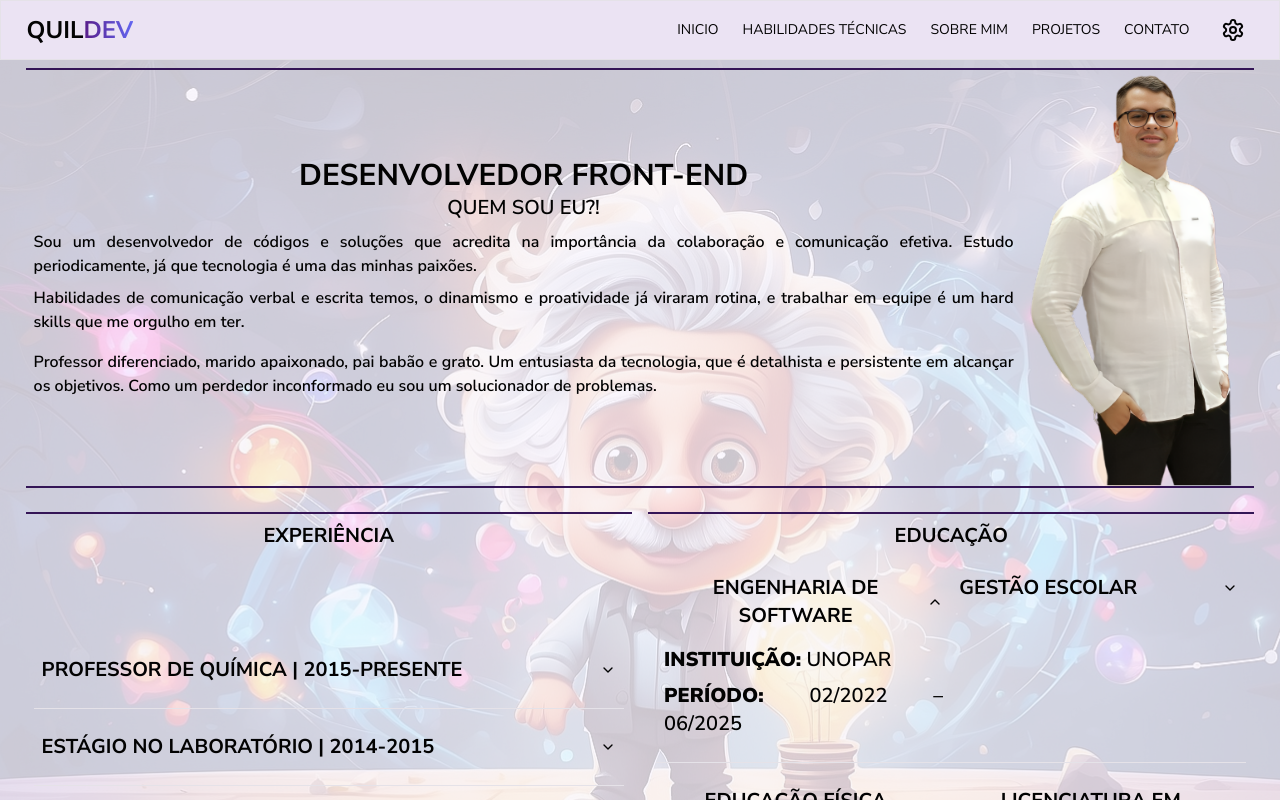
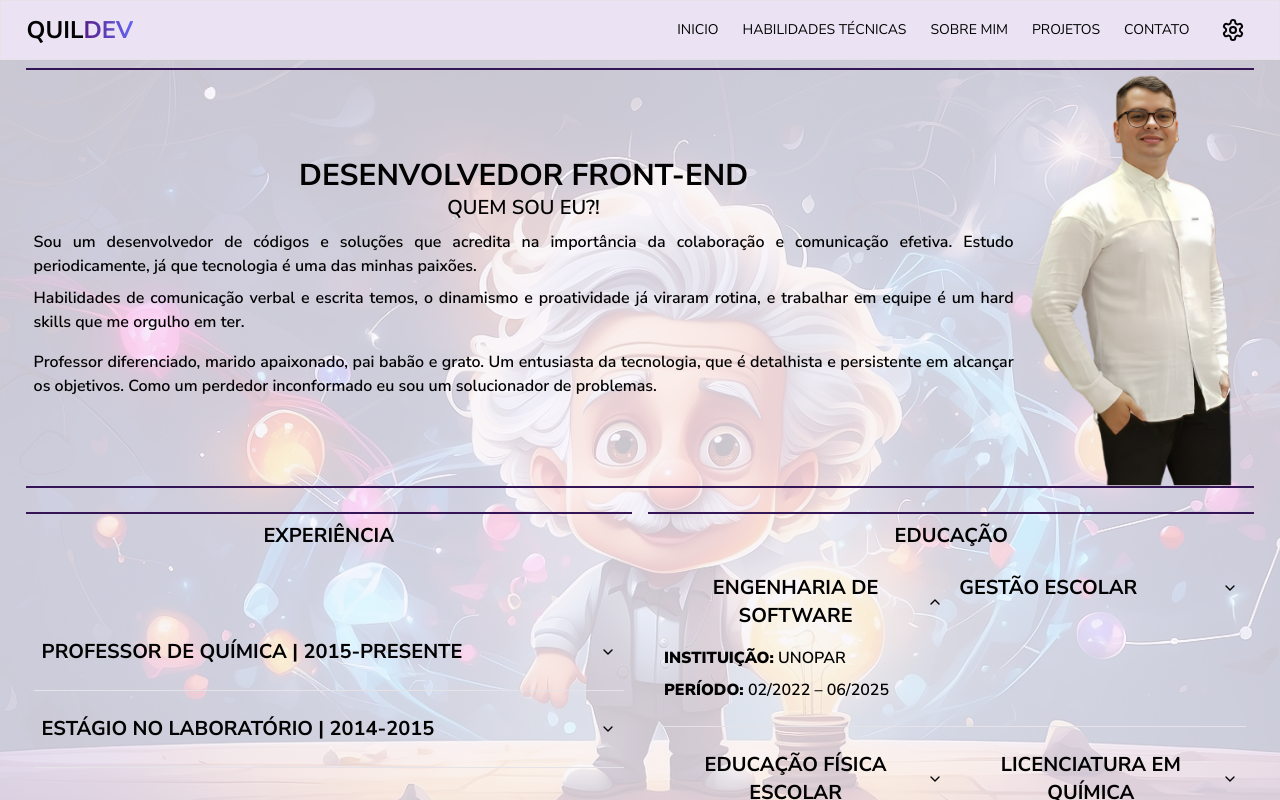
Before and after one commit to QuiLion7/quildev, a Next.js app: page /about in a window 1280 px wide. Both pictures are taken after a click on the button "ENGENHARIA DE SOFTWARE". Shown: the top 800 px of the page. Built offline with nearby package versions, Linux system fonts and the light colour scheme.

Commit message:
style: adjust display proportions in experience and education components

```diff
--- a/src/components/education.tsx
+++ b/src/components/education.tsx
@@ -56,10 +56,10 @@ export default function Education() {
                 {educ.degree}
               </AccordionTrigger>
               <AccordionContent className="flex flex-col gap-2">
-                <h3 className="text-justify text-[0.7rem] font-semibold duration-300 hover:text-primary sm:text-xs md:text-sm lg:text-xl">
+                <h3 className="text-justify text-[0.7rem] font-semibold duration-300 hover:text-primary sm:text-xs md:text-sm lg:text-base ">
                   <strong>INSTITUIÇÃO:</strong> {educ.institution}
                 </h3>
-                <h3 className="text-justify text-[0.7rem] font-semibold duration-300 hover:text-primary sm:text-xs md:text-sm lg:text-xl">
+                <h3 className="text-justify text-[0.7rem] font-semibold duration-300 hover:text-primary sm:text-xs md:text-sm lg:text-base">
                   <strong>PERÍODO:</strong> {educ.period}
                 </h3>
               </AccordionContent>
--- a/src/components/experience.tsx
+++ b/src/components/experience.tsx
@@ -60,14 +60,14 @@ export default function Experience() {
                 {experience.role} | {experience.period}
               </AccordionTrigger>
               <AccordionContent className="flex flex-col gap-2">
-                <h3 className="text-justify text-[0.7rem] font-semibold duration-300 hover:text-primary sm:text-xs md:text-sm lg:text-xl">
+                <h3 className="text-justify text-[0.7rem] font-semibold duration-300 hover:text-primary sm:text-xs md:text-sm lg:text-base">
                   <strong>EMPRESA:</strong> {experience.company}
                 </h3>
-                <h3 className="text-justify text-[0.7rem] font-semibold duration-300 hover:text-primary sm:text-xs md:text-sm lg:text-xl">
+                <h3 className="text-justify text-[0.7rem] font-semibold duration-300 hover:text-primary sm:text-xs md:text-sm lg:text-base">
                   <strong>RESPONSABILIDADES:</strong>{" "}
                   {experience.responsibilities.join(" ")}
                 </h3>
-                <h3 className="text-justify text-[0.7rem] font-semibold duration-300 hover:text-primary sm:text-xs md:text-sm lg:text-xl">
+                <h3 className="text-justify text-[0.7rem] font-semibold duration-300 hover:text-primary sm:text-xs md:text-sm lg:text-base">
                   <strong>RESULTADOS:</strong>{" "}
                   {experience.achievements.join(" ")}
                 </h3>
```
